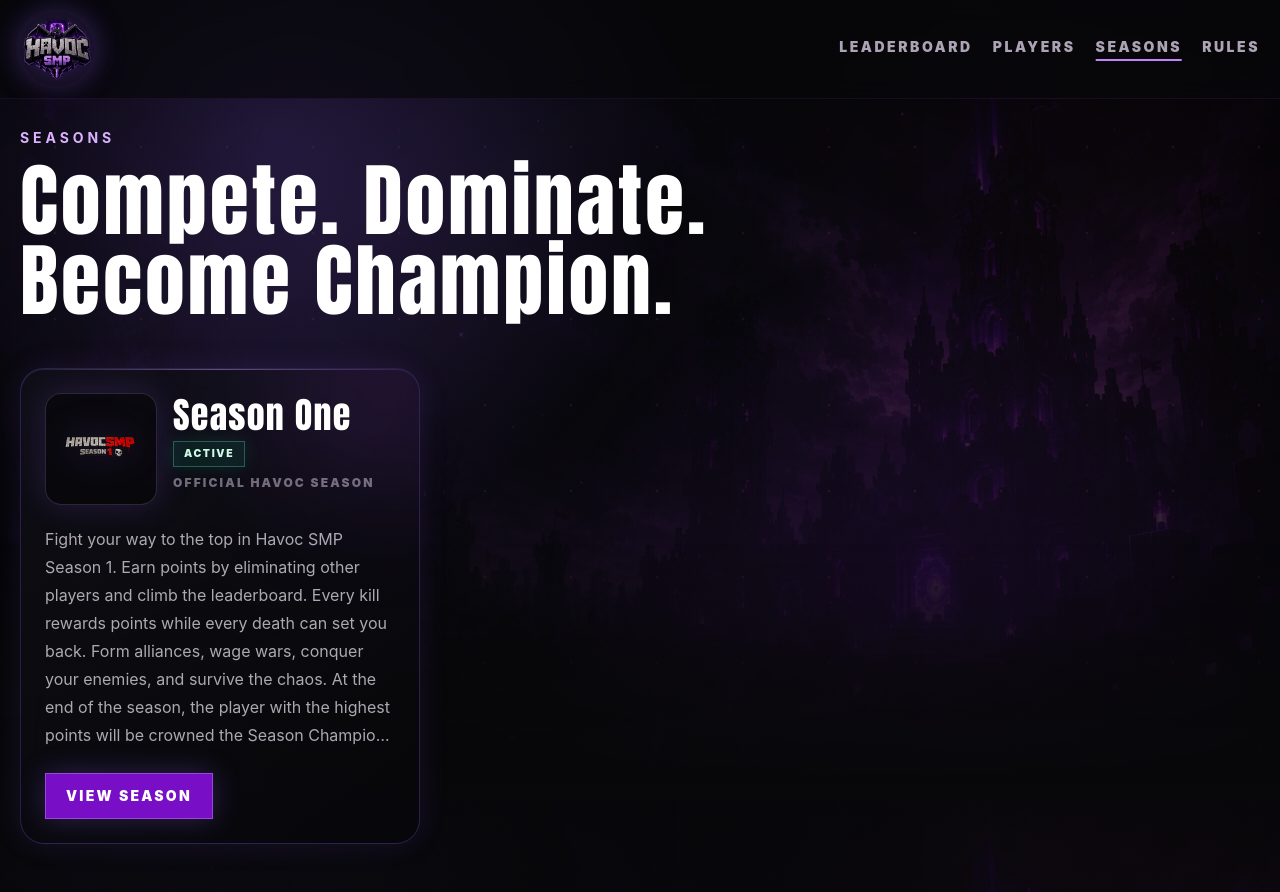
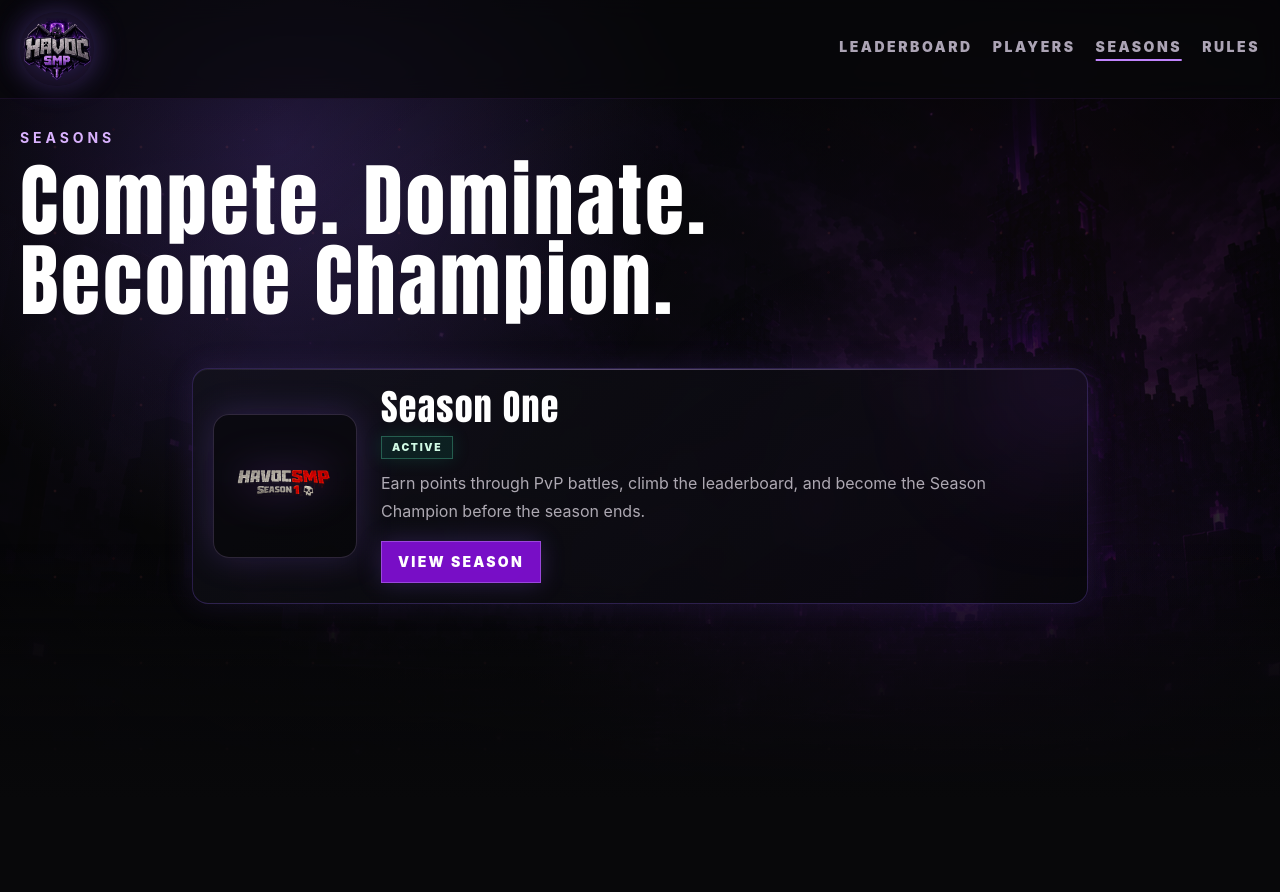
Before and after one commit to JanusIbasco-dev/Havoc, a Next.js app in the folder website/: page /seasons in a window 1280 px wide. After the commit the page ends 800 px from the top, so only its background shows below. Built offline with nearby package versions, Linux system fonts and the light colour scheme.

Commit message:
Compact seasons selector card

```diff
--- a/website/src/app/seasons/page.tsx
+++ b/website/src/app/seasons/page.tsx
@@ -15,37 +15,35 @@
         <MotionReveal>
           <section className="max-w-3xl py-4">
             <p className="text-xs font-bold uppercase tracking-[0.22em] text-purple-300 sm:text-sm sm:tracking-[0.28em]">SEASONS</p>
-            <h1 className="blocky-title mt-3 text-[clamp(2.5rem,13vw,5rem)] leading-none text-white">Compete. Dominate. Become Champion.</h1>
+            <h1 className="blocky-title mt-3 text-[clamp(2.5rem,13vw,5rem)] leading-none text-white">
+              Compete. Dominate.
+              <br />
+              Become Champion.
+            </h1>
           </section>
         </MotionReveal>
 
-        <section className="grid gap-5 md:grid-cols-2 xl:grid-cols-3">
+        <section className="mx-auto grid w-full max-w-4xl gap-4">
           {seasons.map((season, index) => (
             <MotionReveal key={season.id} delay={index * 0.06}>
               <Link
                 href={`/seasons/${season.id}`}
-                className="glass-panel neon-hover group relative flex min-h-full overflow-hidden rounded-xl p-5 shadow-[0_0_34px_rgba(139,92,246,0.16)] hover:scale-[1.015] hover:border-purple-200/70 hover:shadow-[0_0_54px_rgba(139,92,246,0.34)] sm:rounded-3xl sm:p-6"
+                className="glass-panel neon-hover group relative flex overflow-hidden rounded-xl p-4 shadow-[0_0_30px_rgba(139,92,246,0.15)] hover:scale-[1.01] hover:border-purple-200/70 hover:shadow-[0_0_46px_rgba(139,92,246,0.32)] sm:rounded-2xl sm:p-5"
               >
                 <div className="pointer-events-none absolute inset-x-0 top-0 h-px bg-gradient-to-r from-transparent via-purple-300/70 to-transparent opacity-50 transition group-hover:opacity-100" />
-                <div className="pointer-events-none absolute -right-20 -top-24 h-56 w-56 rounded-full bg-purple-500/12 blur-3xl transition group-hover:bg-purple-400/18" />
-                <div className="relative flex min-w-0 flex-1 flex-col">
-                  <div className="flex items-start gap-4">
-                    <div className="grid h-24 w-24 shrink-0 place-items-center rounded-2xl border border-purple-300/18 bg-black/36 shadow-[0_0_34px_rgba(139,92,246,0.2)] sm:h-28 sm:w-28">
-                      <Image src={season.logo} alt={`${season.title} logo`} width={112} height={112} className="h-20 w-20 object-contain drop-shadow-[0_0_18px_rgba(168,85,247,0.34)] sm:h-24 sm:w-24" priority={index === 0} />
-                    </div>
-                    <div className="min-w-0 pt-1">
-                      <div className="flex flex-wrap items-center gap-2">
-                        <h2 className="blocky-title text-3xl leading-none text-white sm:text-4xl">{season.title}</h2>
-                        <StatusBadge status={season.status} />
-                      </div>
-                      <p className="mt-2 text-xs font-black uppercase tracking-[0.18em] text-purple-100/44">Official Havoc Season</p>
-                    </div>
+                <div className="pointer-events-none absolute -right-16 -top-20 h-44 w-44 rounded-full bg-purple-500/12 blur-3xl transition group-hover:bg-purple-400/18" />
+                <div className="relative flex min-w-0 flex-1 items-center gap-4 sm:gap-6">
+                  <div className="grid h-28 w-28 shrink-0 place-items-center rounded-xl border border-purple-300/18 bg-black/34 shadow-[0_0_34px_rgba(139,92,246,0.22)] sm:h-36 sm:w-36 sm:rounded-2xl">
+                    <Image src={season.logo} alt={`${season.title} logo`} width={144} height={144} className="h-24 w-24 object-contain drop-shadow-[0_0_20px_rgba(168,85,247,0.38)] sm:h-32 sm:w-32" priority={index === 0} />
                   </div>
 
-                  <p className="mt-5 line-clamp-[8] text-sm leading-6 text-purple-50/68 sm:text-base sm:leading-7">{season.description}</p>
-
-                  <div className="mt-6 flex flex-1 items-end">
-                    <span className="neon-hover inline-flex min-h-11 w-full items-center justify-center border border-purple-300/35 bg-purple-600/78 px-5 py-3 text-center text-sm font-black uppercase tracking-[0.12em] text-white shadow-[0_0_28px_rgba(139,92,246,0.28)] sm:w-auto sm:tracking-[0.16em]">
+                  <div className="min-w-0 flex-1">
+                    <h2 className="blocky-title text-3xl leading-none text-white sm:text-4xl">{season.title}</h2>
+                    <div className="mt-2">
+                      <StatusBadge status={season.status} />
+                    </div>
+                    <p className="mt-3 max-w-2xl text-sm leading-6 text-purple-50/68 sm:text-base sm:leading-7">{season.summary}</p>
+                    <span className="mt-4 inline-flex min-h-10 items-center justify-center border border-purple-300/35 bg-purple-600/78 px-4 py-2.5 text-center text-xs font-black uppercase tracking-[0.12em] text-white shadow-[0_0_24px_rgba(139,92,246,0.24)] transition group-hover:border-purple-100/70 group-hover:bg-purple-500/86 sm:text-sm sm:tracking-[0.16em]">
                       View Season
                     </span>
                   </div>
--- a/website/src/lib/season-hub.ts
+++ b/website/src/lib/season-hub.ts
@@ -4,6 +4,7 @@
   heroTitle: string;
   logo: string;
   status: "ACTIVE" | "COMING SOON" | "ENDED";
+  summary: string;
   description: string;
   championSteps: string[];
   rewardTitle: string;
@@ -17,6 +18,7 @@
     heroTitle: "HAVOC SMP SEASON 1",
     logo: "/S1logo.png",
     status: "ACTIVE",
+    summary: "Earn points through PvP battles, climb the leaderboard, and become the Season Champion before the season ends.",
     description:
       "Fight your way to the top in Havoc SMP Season 1. Earn points by eliminating other players and climb the leaderboard. Every kill rewards points while every death can set you back. Form alliances, wage wars, conquer your enemies, and survive the chaos. At the end of the season, the player with the highest points will be crowned the Season Champion and earn a permanent place in Havoc history.",
     championSteps: [
```
